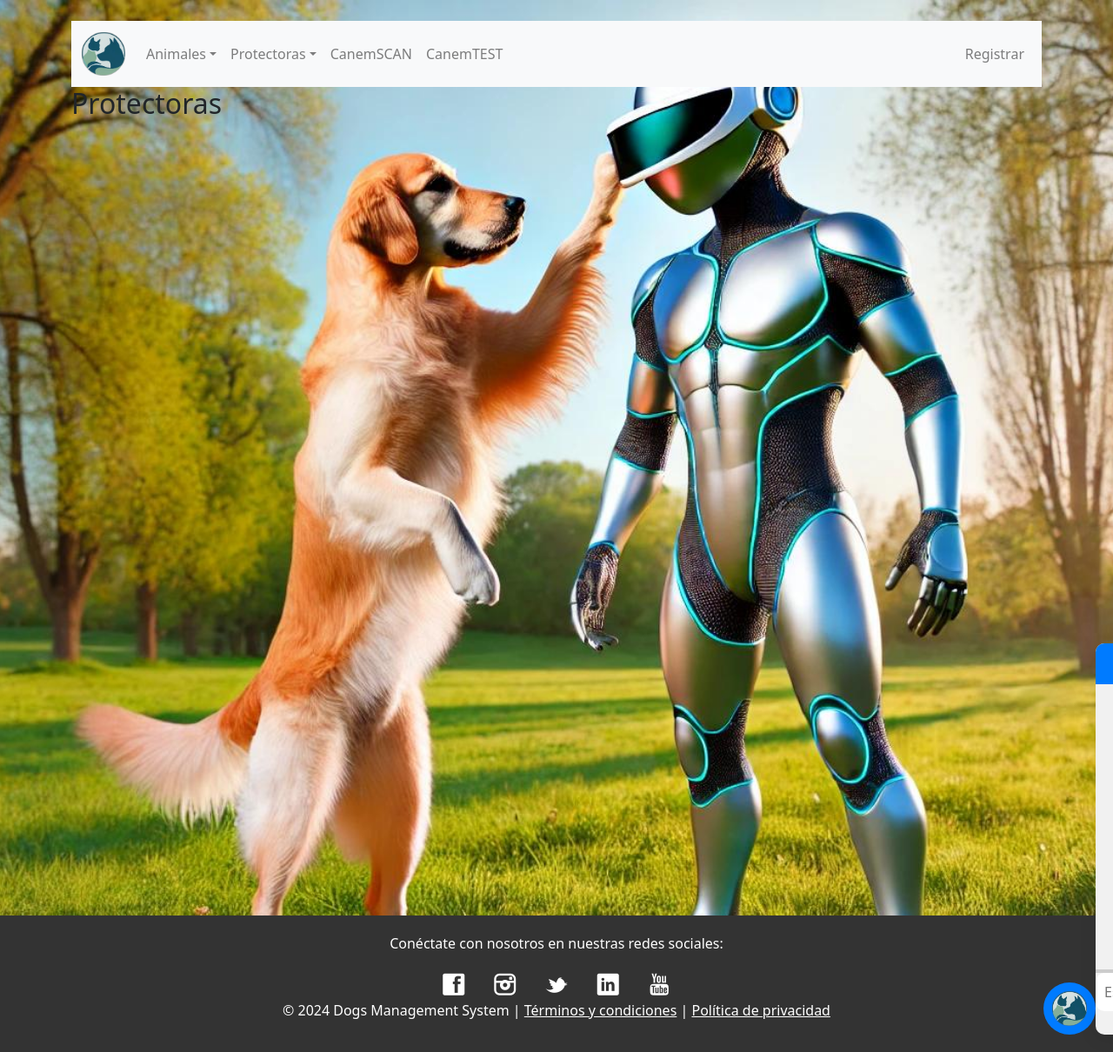
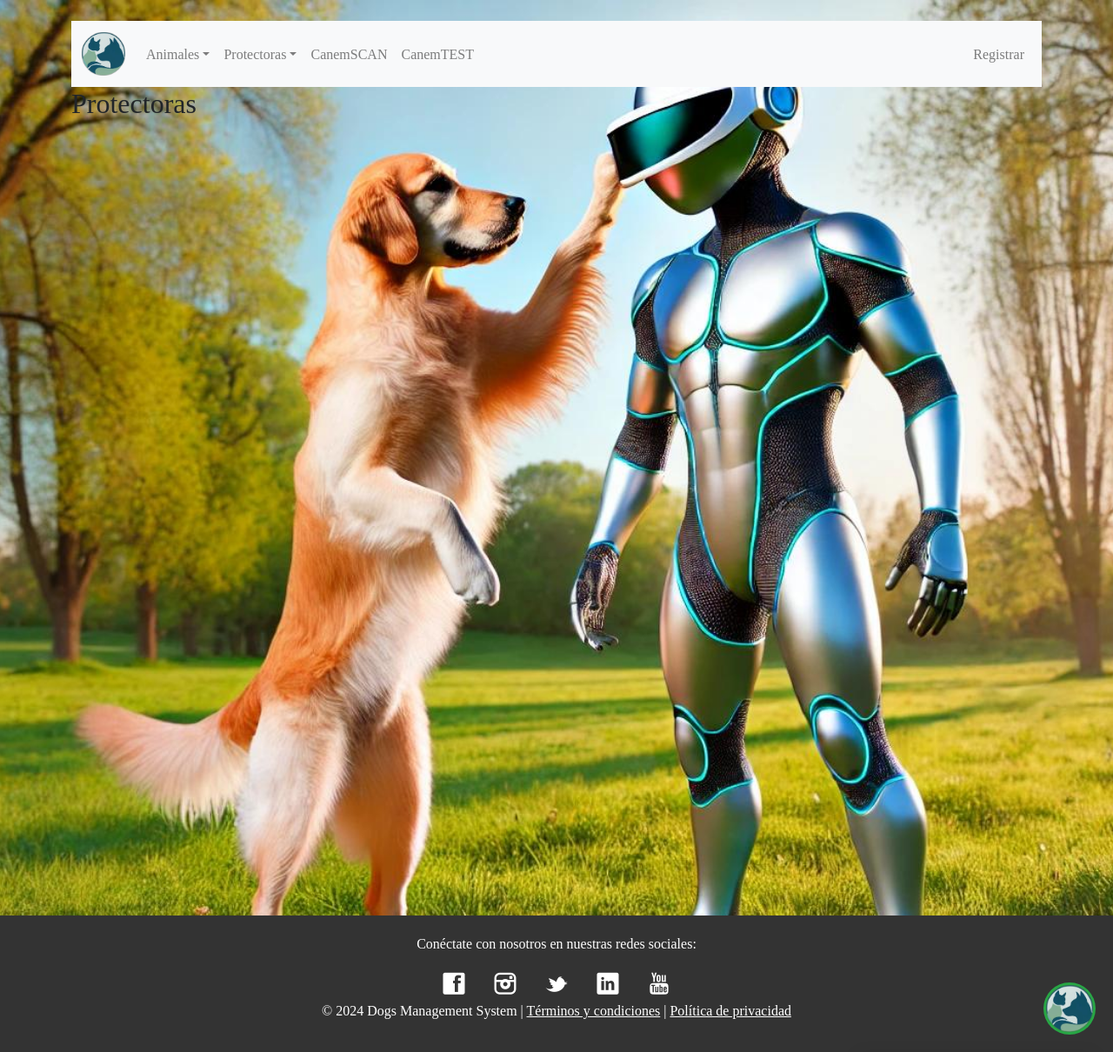
Before and after one commit to FrostMach/CANEMCAT, a Django app: page /shelter/ in a window 1280 px wide. Shown: the whole page at 87% size. Run offline with Django 5.2, Linux system fonts and the light colour scheme; data that the repository does not hold is empty; parts of the project's set-up code (start-up, migrations or seed data) failed here and were passed over; some libraries are stand-ins or nearby versions.

Commit message:
canem-chatbot chatbot

```diff
--- a/static/css/base.css
+++ b/static/css/base.css
@@ -6,7 +6,10 @@ body {
     display: flex;
     flex-direction: column;
     min-height: 100vh;
+    font-family: 'Fontello'; /* Asegúrate de que Fontello esté correctamente cargada */
+    cursor: url('/static/images/huella.png') 16 16, auto;
 }
+
 /* .container {
     background-image: url( '../images/fondo.jpg' );
     width: 100%;
--- a/static/css/chatbot.css
+++ b/static/css/chatbot.css
@@ -10,8 +10,8 @@
     height: 60px;
     border-radius: 50%;
     border: none;
-    background-color: #007bff;
-    padding: 10px;
+    background-color: #28a745;
+    padding: 3px;
     display: flex;
     justify-content: center;
     align-items: center;
@@ -27,24 +27,24 @@
 /* Estilo para el contenedor del chatbot */
 #chatbot-container {
     position: fixed;
-    bottom: 20px;
+    bottom: 0;
     right: 20px;
-    width: 350px;
-    height: 450px;
+    width: 275px;
+    height: 350px;
     background-color: #f1f1f1;
     border-radius: 10px;
     box-shadow: 0px 4px 20px rgba(0, 0, 0, 0.1);
-    transform: translateX(100%);
+    transform: translateY(100%);
     transition: transform 0.3s ease-in-out;
     z-index: 10000;
 }
 
 #chatbot-header {
-    background-color: #007bff;
+    background-color: #28a745;
     color: white;
-    padding: 10px;
-    border-top-left-radius: 10px;
-    border-top-right-radius: 10px;
+    padding: 6px;
+    border-top-left-radius: 8px;
+    border-top-right-radius: 8px;
     text-align: center;
     font-size: 18px;
     position: relative;
@@ -52,7 +52,7 @@
 
 #chatbot-close {
     position: absolute;
-    top: 10px;
+    top: 4px;
     right: 10px;
     font-size: 20px;
     color: white;
@@ -63,12 +63,11 @@
     padding: 10px;
     height: calc(100% - 120px);
     overflow-y: auto;
-    border-bottom: 2px solid #ccc;
 }
 
 #chat-input {
     display: flex;
-    border-top: 2px solid #ccc;
+    margin-top: 20px;
 }
 
 #user-message {
@@ -80,8 +79,8 @@
 
 #send-message {
     width: 20%;
-    padding: 10px;
-    background-color: #007bff;
+    padding: 5px;
+    background-color: #28a745;
     color: white;
     border: none;
     border-radius: 10px;
--- a/static/fontello/config.json
+++ b/static/fontello/config.json
@@ -35,6 +35,12 @@
       "css": "instagram",
       "code": 62238,
       "src": "brandico"
+    },
+    {
+      "uid": "55605ca79a65def1a9c300037ff1d0d5",
+      "css": "paw",
+      "code": 61872,
+      "src": "fontawesome"
     }
   ]
 }
--- a/static/fontello/css/fontello-codes.css
+++ b/static/fontello/css/fontello-codes.css
@@ -1,4 +1,5 @@
 
+.icon-paw:before { content: '\f1b0'; } /* '' */
 .icon-facebook-rect:before { content: '\f301'; } /* '' */
 .icon-twitter-bird:before { content: '\f303'; } /* '' */
 .icon-linkedin-rect:before { content: '\f312'; } /* '' */
--- a/static/fontello/css/fontello-ie7-codes.css
+++ b/static/fontello/css/fontello-ie7-codes.css
@@ -1,4 +1,5 @@
 
+.icon-paw { *zoom: expression( this.runtimeStyle['zoom'] = '1', this.innerHTML = '&#xf1b0;&nbsp;'); }
 .icon-facebook-rect { *zoom: expression( this.runtimeStyle['zoom'] = '1', this.innerHTML = '&#xf301;&nbsp;'); }
 .icon-twitter-bird { *zoom: expression( this.runtimeStyle['zoom'] = '1', this.innerHTML = '&#xf303;&nbsp;'); }
 .icon-linkedin-rect { *zoom: expression( this.runtimeStyle['zoom'] = '1', this.innerHTML = '&#xf312;&nbsp;'); }
--- a/static/fontello/css/fontello-ie7.css
+++ b/static/fontello/css/fontello-ie7.css
@@ -10,6 +10,7 @@
   /* font-size: 120%; */
 }
 
+.icon-paw { *zoom: expression( this.runtimeStyle['zoom'] = '1', this.innerHTML = '&#xf1b0;&nbsp;'); }
 .icon-facebook-rect { *zoom: expression( this.runtimeStyle['zoom'] = '1', this.innerHTML = '&#xf301;&nbsp;'); }
 .icon-twitter-bird { *zoom: expression( this.runtimeStyle['zoom'] = '1', this.innerHTML = '&#xf303;&nbsp;'); }
 .icon-linkedin-rect { *zoom: expression( this.runtimeStyle['zoom'] = '1', this.innerHTML = '&#xf312;&nbsp;'); }
--- a/static/fontello/css/fontello.css
+++ b/static/fontello/css/fontello.css
@@ -1,11 +1,11 @@
 @font-face {
   font-family: 'fontello';
-  src: url('../font/fontello.eot?69148982');
-  src: url('../font/fontello.eot?69148982#iefix') format('embedded-opentype'),
-       url('../font/fontello.woff2?69148982') format('woff2'),
-       url('../font/fontello.woff?69148982') format('woff'),
-       url('../font/fontello.ttf?69148982') format('truetype'),
-       url('../font/fontello.svg?69148982#fontello') format('svg');
+  src: url('../font/fontello.eot?1572510');
+  src: url('../font/fontello.eot?1572510#iefix') format('embedded-opentype'),
+       url('../font/fontello.woff2?1572510') format('woff2'),
+       url('../font/fontello.woff?1572510') format('woff'),
+       url('../font/fontello.ttf?1572510') format('truetype'),
+       url('../font/fontello.svg?1572510#fontello') format('svg');
   font-weight: normal;
   font-style: normal;
 }
@@ -15,7 +15,7 @@
 @media screen and (-webkit-min-device-pixel-ratio:0) {
   @font-face {
     font-family: 'fontello';
-    src: url('../font/fontello.svg?69148982#fontello') format('svg');
+    src: url('../font/fontello.svg?1572510#fontello') format('svg');
   }
 }
 */
@@ -54,6 +54,7 @@
   /* text-shadow: 1px 1px 1px rgba(127, 127, 127, 0.3); */
 }
 
+.icon-paw:before { content: '\f1b0'; } /* '' */
 .icon-facebook-rect:before { content: '\f301'; } /* '' */
 .icon-twitter-bird:before { content: '\f303'; } /* '' */
 .icon-linkedin-rect:before { content: '\f312'; } /* '' */
--- a/users/templates/base.html
+++ b/users/templates/base.html
@@ -19,7 +19,7 @@
     <link href="https://cdn.jsdelivr.net/npm/bootstrap@5.3.0-alpha1/dist/css/bootstrap.min.css" rel="stylesheet"
         integrity="sha384-KyZXEJq6auK06Wb7t3v9siGb1a3Wrg5T6glPeF4baUjD31ysGgX1z/MkF0qJTCxJ5" crossorigin="anonymous">
     <link rel="stylesheet" href="/static/fontello/css/fontello.css">
-    <link rel="stylesheet" href="/static/css/base.css">
+    <link rel="stylesheet" href="{% static 'css/base.css' %}">
     <link rel="stylesheet" href="/static/css/landing.css">
     <link rel="stylesheet" href="{% static 'css/chatbot.css' %}">
 
@@ -201,6 +201,8 @@
         </div>
     </footer>
     <!-- Icono flotante del chatbot -->
+    <div>
+        <div>
             <div id="chatbot-icon" class="chatbot-icon">
                 <button id="chatbot-toggle" class="btn btn-primary rounded-circle">
                     <img src="{% static 'images/Logo.png' %}" alt="Chatbot"
@@ -211,7 +213,7 @@
             <!-- Contenedor del chatbot (inicialmente oculto) -->
             <div id="chatbot-container">
                 <div id="chatbot-header">
-            <span>Chatbot</span>
+                    <span>CanemCHAT</span>
                     <span id="chatbot-close">&times;</span>
                 </div>
                 <div id="chat-messages">
@@ -222,18 +224,18 @@
                     <button id="send-message">Enviar</button>
                 </div>
             </div>
-
+        </div>
         <script src="https://code.jquery.com/jquery-3.6.0.min.js"></script>
         <script>
             $(document).ready(function () {
                 // Muestra el chatbot al hacer clic en el icono
                 $('#chatbot-toggle').click(function () {
-                $('#chatbot-container').css('transform', 'translateX(0)'); // Muestra el chatbot deslizándose desde la derecha
+                    $('#chatbot-container').css('transform', 'translate(0)'); // Muestra el chatbot deslizándose desde la derecha
                 });
 
                 // Cierra el chatbot
                 $('#chatbot-close').click(function () {
-                $('#chatbot-container').css('transform', 'translateX(100%)'); // Lo oculta deslizándose hacia la derecha
+                    $('#chatbot-container').css('transform', 'translateY(100%)'); // Lo oculta deslizándose hacia la derecha
                 });
 
                 // Enviar mensaje al hacer clic en el botón
@@ -264,6 +266,7 @@
                 });
             });
         </script>
+    </div>
 </body>
 
 </html>
```
Also changed, not shown: static/fontello/demo.html (+10 -7 lines), static/fontello/LICENSE.txt, static/fontello/css/fontello-embedded.css, static/fontello/font/fontello.ttf, static/fontello/font/fontello.woff, static/fontello/font/fontello.woff2, static/images/huella.png (added), 2 other files. Lines whose indentation alone changed are shown as unchanged.
